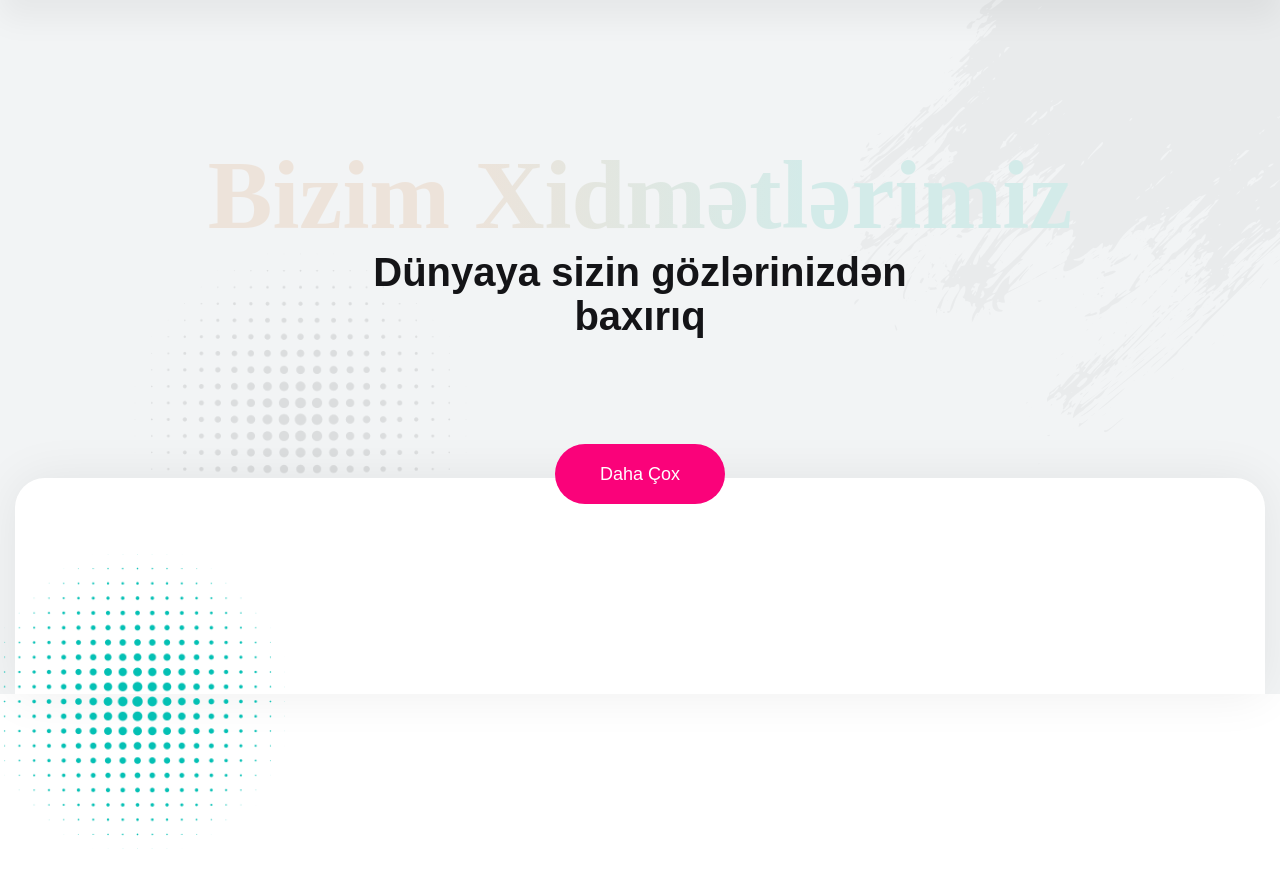
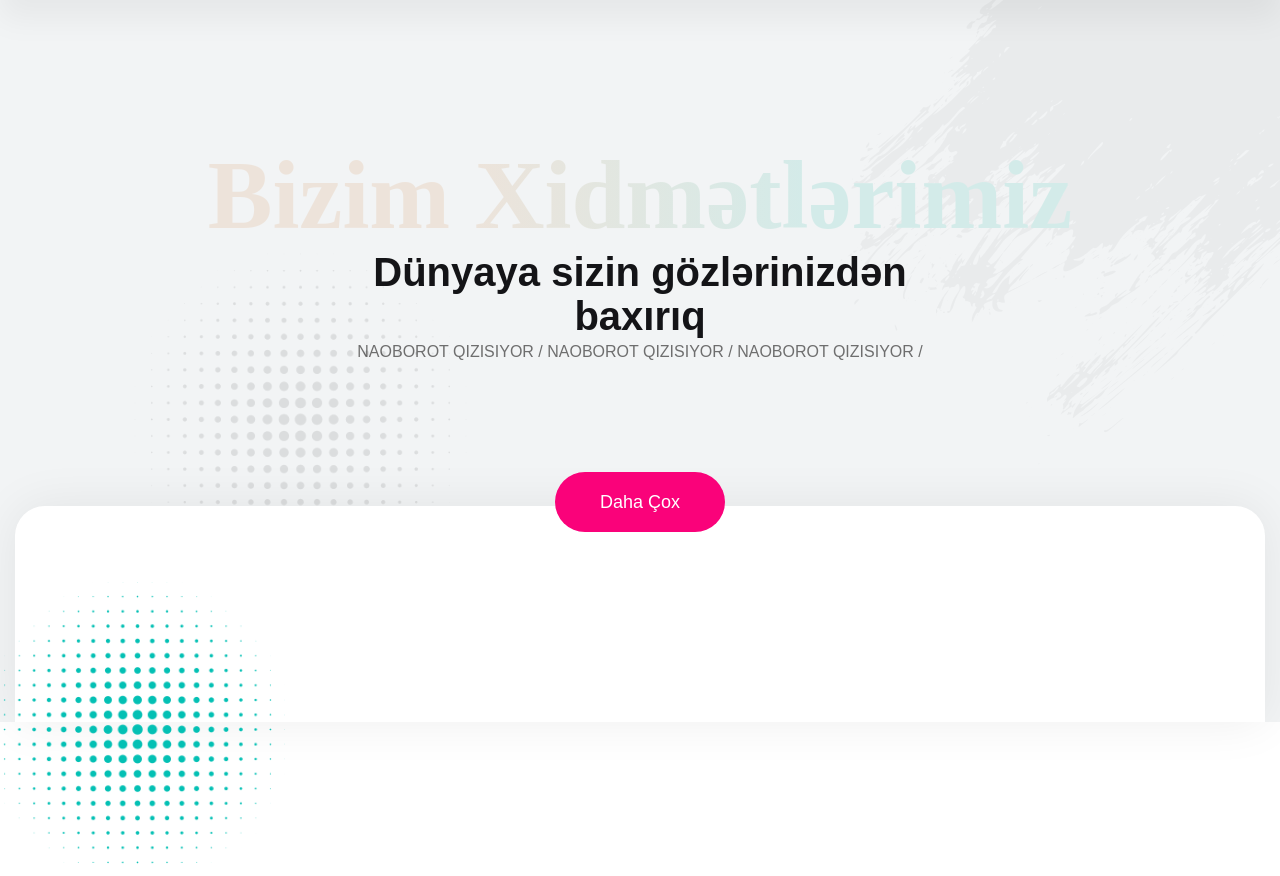
Before and after one commit to VRproduction/myopt, a Django app: page / in a window 1280 px wide. Shown: the part 219-1095 px from the top of the page. Run offline with Django 4.2, Linux system fonts and the light colour scheme; data that the repository does not hold is empty; parts of the project's set-up code (start-up, migrations or seed data) failed here and were passed over; some libraries are stand-ins or nearby versions; some web fonts are replaced.

Commit message:
naborot qizisiyor

```diff
--- a/app/templates/index.html
+++ b/app/templates/index.html
@@ -107,7 +107,9 @@
                     <span class="sub-title">{% trans 'Bizim Xidmətlərimiz' %}</span>
                     <h2>{% trans 'Dünyaya sizin gözlərinizdən' %} <br />{% trans 'baxırıq' %}</h2>
 
-
+                NAOBOROT QIZISIYOR /
+                NAOBOROT QIZISIYOR /
+                NAOBOROT QIZISIYOR /
 
                 </div>
                 <div class="tabs-box">
```
